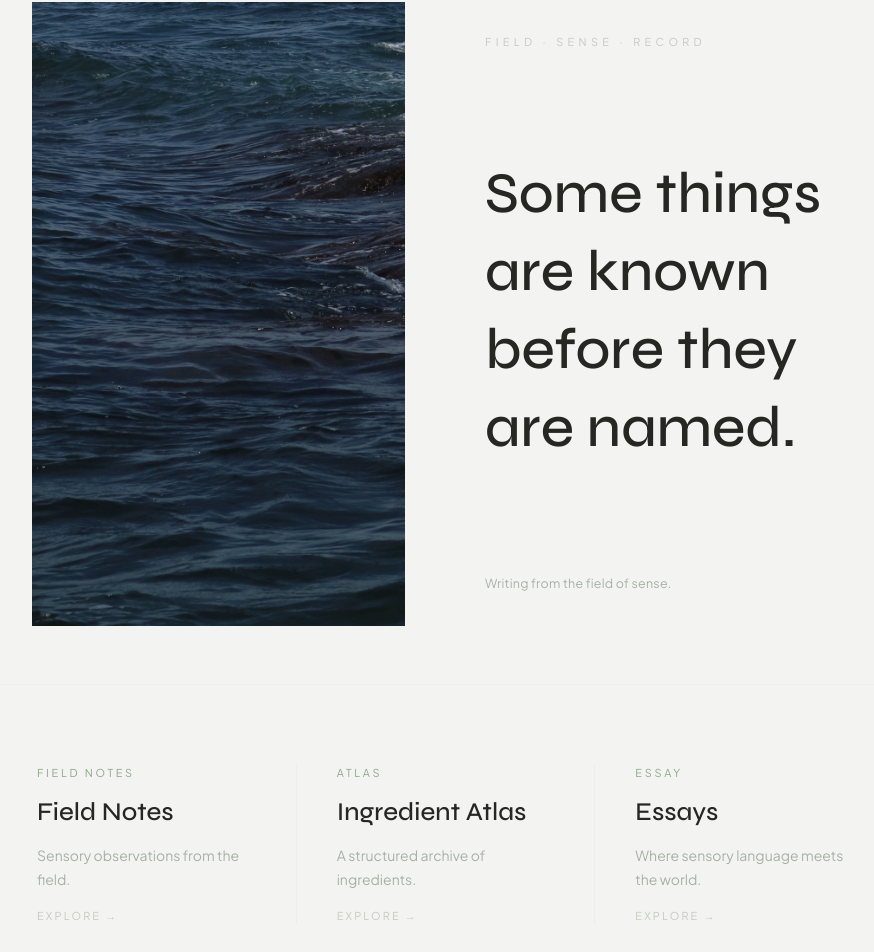
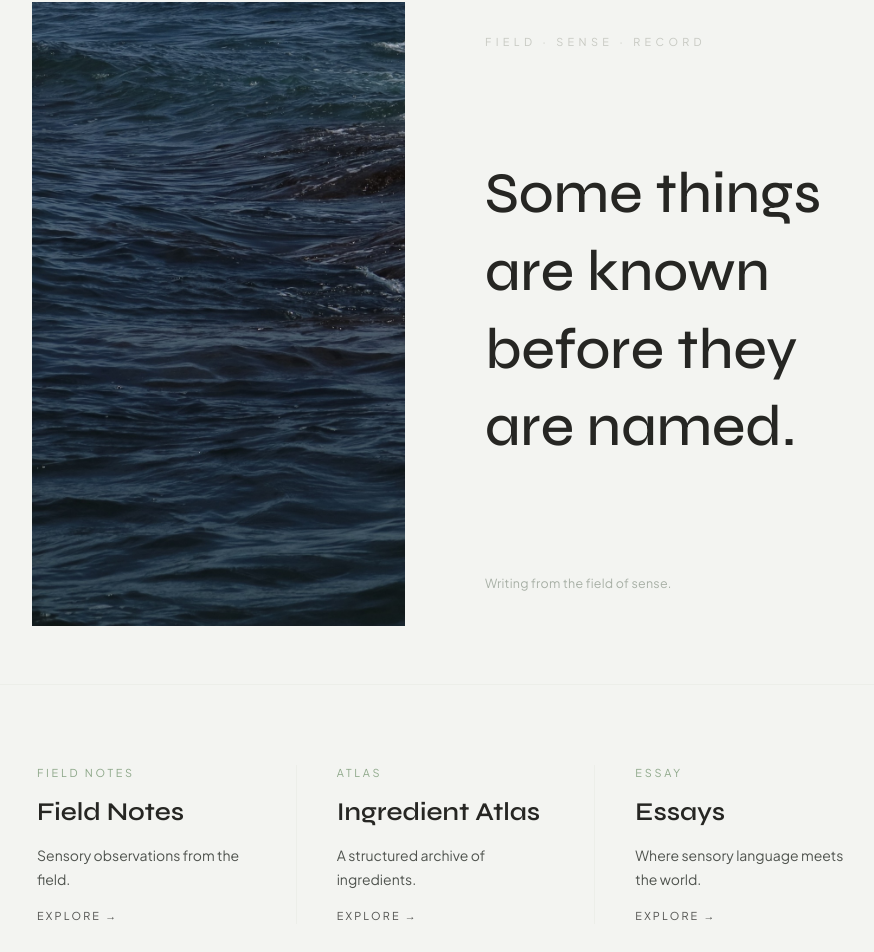
Before and after one commit to seor-darby/yourbrand-site, a Next.js app: page /en in a window 1280 px wide. Shown: the part 116-1068 px from the top of the page, without its empty margins (195-1069 px from the left). Built offline with nearby package versions, Linux system fonts and the light colour scheme; no server answers.

Commit message:
Initial commit

```diff
--- a/app/[locale]/page.tsx
+++ b/app/[locale]/page.tsx
@@ -99,18 +99,21 @@ export default function HomeSplit() {
               }}>
                 Field · Sense · Record
               </p>
-              <h1 style={{
+              <h1
+                className={`hero-title-wave ${visible ? 'active' : ''}`} // 클래스 추가
+                style={{
                   fontFamily: "var(--font-cormorant)",
                   fontSize: "clamp(3rem, 4.5vw, 5.2rem)",
                   lineHeight: 1.35,
                   fontWeight: 500,
                   color: "#262623",
                   margin: 0,
-                opacity: visible ? 1 : 0,
-                transition: "opacity 0.7s 0.1s",
-              }}>
+                  // 기존 transition: "opacity 0.7s 0.1s"는 제거하거나
+                  // CSS 애니메이션이 우선순위를 갖도록 합니다.
+                }}
+              >
                 {locale === "ko" ? (
-                  <>아직 언어가 없는<br />것들을 위하여.</>
+                  <>언어가 없는<br />것들을 위하여.</>
                 ) : (
                   <>Some things<br />are known<br />before they<br />are named.</>
                 )}
@@ -140,13 +143,13 @@ export default function HomeSplit() {
             <a key={entry.key} href={locale === "ko" ? entry.href_ko : entry.href_en}
               style={{ display: "flex", flexDirection: "column", gap: "1rem", padding: "0 2.5rem", borderLeft: i > 0 ? "1px solid #ECEEE9" : "none", textDecoration: "none" }}>
               <span style={{ fontSize: "0.68rem", letterSpacing: "0.25em", textTransform: "uppercase", color: "#8EA88A" }}>{entry.tag}</span>
-              <h2 style={{ fontFamily: "var(--font-cormorant)", fontSize: "1.6rem", lineHeight: 1.2, color: "#262623", fontWeight: 500 }}>
+              <h2 style={{ fontFamily: "var(--font-cormorant)", fontSize: "1.6rem", lineHeight: 1.2, color: "#262623", fontWeight: 600 }}>
                 {locale === "ko" ? entry.labelKo : entry.labelEn}
               </h2>
-              <p style={{ fontSize: "0.875rem", lineHeight: 1.7, color: "#A8B0A6" }}>
+              <p style={{ fontSize: "0.875rem", lineHeight: 1.7, color: "#4F534E", fontWeight: 400 }}>
                 {locale === "ko" ? entry.descKo : entry.descEn}
               </p>
-              <span style={{ fontSize: "0.68rem", letterSpacing: "0.2em", textTransform: "uppercase", color: "#C7C9C2" }}>
+              <span style={{ fontSize: "0.68rem", letterSpacing: "0.2em", textTransform: "uppercase", color: "#51524F" }}>
                 {locale === "ko" ? "더 보기 →" : "Explore →"}
               </span>
             </a>
--- a/app/globals.css
+++ b/app/globals.css
@@ -75,3 +75,26 @@ a {
 .fade-up {
   animation: fadeUp 0.6s ease forwards;
 }
+
+/* 파도 애니메이션 정의 */
+@keyframes waveAppear {
+  0% {
+    opacity: 0;
+    transform: translateY(20px) skewY(1deg);
+  }
+  100% {
+    opacity: 1;
+    transform: translateY(0) skewY(0deg);
+  }
+}
+
+/* 애니메이션을 실행할 클래스 */
+.hero-title-wave {
+  /* 초기 상태를 투명하게 설정하여 visible=true 시점에 애니메이션 시작 */
+  opacity: 0;
+}
+
+/* visible 상태가 되었을 때 애니메이션 실행 */
+.hero-title-wave.active {
+  animation: waveAppear 1.4s cubic-bezier(0.215, 0.61, 0.355, 1) forwards;
+}
```
Lines whose indentation alone changed are shown as unchanged.
